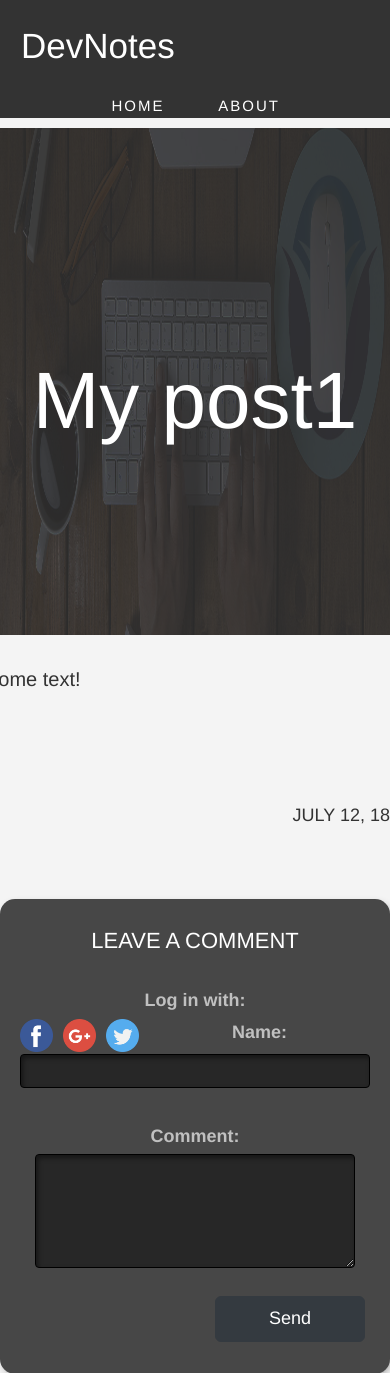
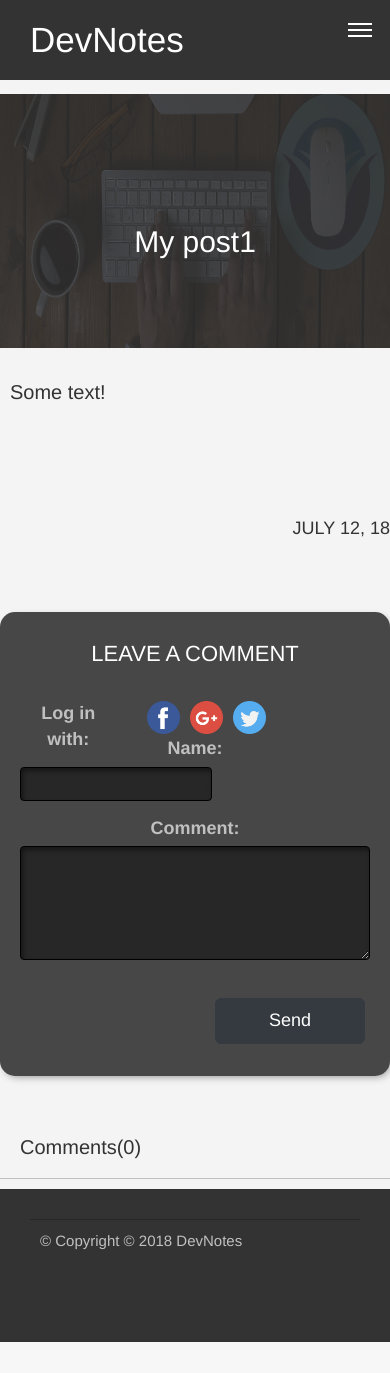
Before and after one commit to HelenShy/Flask_BlogSite, a Flask app: a page that uses my_blog/templates/base.html in a window 390 px wide. Shown: the top 1373 px of the page. After the commit the page ends 1342 px from the top, so only its background shows below. Run offline with Flask 2, Linux system fonts and the light colour scheme; data comes from the database, SQL or seed files in the repository; both versions use the stored data as it was after the commit; parts of the project's set-up code (start-up, migrations or seed data) failed here and were passed over; some libraries are stand-ins or nearby versions.

Commit message:
Made site design more responsive

```diff
--- a/my_blog/blueprints/blog/templates/comment_form.html
+++ b/my_blog/blueprints/blog/templates/comment_form.html
@@ -4,8 +4,8 @@
       {{ form.hidden_tag() }}
       <h2>LEAVE A COMMENT</h2>
 
+
       <div class="form-group row">
-
         {% if session['current_profile'] %}
           <label class="col-sm-2 col-form-label">Name:</label>
           <div class="col-sm-6 form-logged-in-user">
@@ -15,8 +15,8 @@
             <a class="btn btn-dark btn-logout_social-profile" href="{{ url_for('profile.logout') }}">Logout from {{ oauth_provider }}</a>
           </div>
         {% else %}
-          <label class="col-sm-2 col-form-label">Log in with:</label>
-          <div class="col-sm-3">
+          <label class="col-sm-2 col-xs-4 col-form-label">Log in with:</label>
+          <div class="col-sm-4 col-xs-7">
 
             {% macro show_provider_button(display_name) %}
               <a href="{{ url_for(display_name + '.connect_' + display_name) }}">
@@ -31,18 +31,18 @@
           </div>
 
           <div class="form-group {% if form.sender.errors %} has-error {% endif %}">
-            <div class="col-sm-1 col-form-label">{{form.sender.label() | safe}}</div>
-            <div class="col-sm-6">
+            <div class="col-sm-2 col-xs-4 col-form-label">{{form.sender.label() | safe}}</div>
+            <div class="col-sm-4 col-xs-7">
               {{ form.sender(placeholder="", class="form-control", maxlength=128) | safe}}
             </div>
             <p class="col-sm-7 help-block">
               {{ form.sender.errors[0] | safe}}
           </div>
         {% endif %}
-
       </div>
 
-      <div class="form-group {% if form.content.errors %} has-error {% endif %}">
+
+      <div class="form-group row {% if form.content.errors %} has-error {% endif %}">
          <div class="col-sm-2 col-form-label">{{form.content.label() | safe}}</div>
          <div class="col-sm-10">
            {{ form.content(placeholder="", class="form-control", rows='5', maxlength=516) | safe}}
--- a/my_blog/blueprints/blog/templates/read.html
+++ b/my_blog/blueprints/blog/templates/read.html
@@ -29,9 +29,9 @@
         <svg class="icon">
           <use xlink:href="{{ url_for('static', filename='img/sprite.svg#icon-price-tags') | replace('%23', '#')}}"></use>
         </svg>
-        {% if  blogpost._tags.items %}
+        {% if  blogpost._tags.__len__() > 0 %}
           {% for tag in blogpost._tags %}
-            <div class="tag"><a href="{{url_for('blog.tag', name=tag.name)}}">{{tag}}</a></div>
+            <div class="tag"><a href="{{url_for('main.tag', name=tag.name)}}">{{tag}}</a></div>
           {% endfor %}
         {% endif %}
       </div>
--- a/my_blog/static/css/main.css
+++ b/my_blog/static/css/main.css
@@ -26,6 +26,7 @@ header{
   min-height:80vh;
 }
 
+
 .footer{
   min-height:10vh;
 }
@@ -41,7 +42,7 @@ header{
      overflow: hidden;
      clip-path:polygon(0 0, 100% 0, 100% 85vh, 0 100%);
      position: relative;
-     z-index: -1;
+
    }
 
    .bg_video{
@@ -106,93 +107,312 @@ header{
    }
 
    .header--standard{
-     height: 14vh;
      background: #333;
    }
 
+   .header--standard.main_page{
+     background-color: rgba(0, 0, 0, 0);
+   }
 
+    .header--standard.main_page .navbar__logo{
+    display:none;
+    }
 
 
 /* ==========================================================================
    Navbar custom styles
    ========================================================================== */
-
-
-
-.navbar{
-  position:absolute;
-  top:0;
-  width: 100%;
-  z-index: 50;
-  margin-bottom: 0;
-  vertical-align: middle;
-  padding:1rem;
+header{
+position:relative;
 }
 
-.navbar-main, .navbar-admin{
-    display: inline-block;
-    padding:1.5rem;
-    height:100%;
-    vertical-align: middle;
+.header--standard.main_page{
+ position:absolute;
+ top:0;
+ left:0;
+ right:0;
 }
 
-.header--standard .navbar-main{
-  float: right;
+.main_page nav{
+ float:left;
+ }
+
+ .navbar{
+  margin-bottom: 0;
+  min-height:0px;
+  border:0px;
 }
 
-
-.navbar-item {
-  height: 5rem;
-  padding: 2.5rem;
-  font-size: 18px;
-  line-height: 20px;
-  color: white;
-  font-size: 1.5rem;
-  letter-spacing: 2px;
+.header--standard a:hover,
+.header--standard a:focus,
+.header--standard a:hover{
+  color:#C8543B;
+  text-decoration: none;
 }
 
-.navbar-main a.navbar-item.active{
- color:#FF5733;
- cursor:default;
-}
-
-.navbar-item:hover,
-.navbar-item:focus {
-  text-decoration: none;
-  color: #FF5733;
-  background-color: transparent;
-}
-
-.navbar__logo, .navbar__logo:active{
-  padding:1rem;
-  font-family:  Oswald, "Helvetica Neue", Arial, Helvetica, Verdana, sans-serif;
-  display:inline-block;
-  text-align: left;
-  color:white;
-  font-size:3.5rem;
-  background-color: white;
-  color: transparent;
-  /* text-shadow: 0px 2px 3px rgba(255,255,255,0.5); */
-  text-shadow:none;
-  -webkit-background-clip: text;
-     -moz-background-clip: text;
-          background-clip: text;
-  text-decoration:none;
-}
-
-.navbar__logo:hover{
-  text-decoration: none;
-  color:white;
-  text-shadow: 0px 2px 3px rgba(255,255,255,0.5);
+.header--standard a.navbar__logo:hover,
+.header--standard a.navbar__logo:focus,
+.header--standard a.navbar__logo:hover{
+    color:white;
+    text-shadow: 0px 2px 3px rgba(255,255,255,0.5);
   transform: translateY(-1px);
 }
 
-.navbar__logo:active{
+.header--standard a.navbar__logo:active{
   text-decoration: none;
   color:white;
   text-shadow: none;
   transform: translateY(1px);
 }
+
+.navbar__logo, .navbar__logo:active{
+  padding:1.5rem;
+  font-family:  Oswald, "Helvetica Neue", Arial, Helvetica, Verdana, sans-serif;
+  display:inline-block;
+  text-align: left;
+  font-size:3.5rem;
+  background-color: white;
+  color: transparent;
+  text-shadow:none;
+  -webkit-background-clip: text;
+     -moz-background-clip: text;
+          background-clip: text;
+}
+
+nav {
+  float: right;
+}
+
+
+@media screen and (max-width: 940px) {
+  nav {
+    visibility: hidden;
+    height: 0;
+    float: none;
+    position: fixed;
+    right: 0;
+    left: 0;
+    background: black;
+    transition: all 0.4s ease;
+    transition-delay: 0.2s;
+  }
+}
+
+nav ul.main-navigation {
+  list-style: none;
+  padding: 0;
+  margin: 0;
+}
+
+@media screen and (max-width: 940px) {
+  nav ul.main-navigation {
+    width: 100%;
+    padding: 0 20px;
+    height: 100%;
+    overflow-y: scroll;
+  }
+}
+
+nav ul.main-navigation li {
+  position: relative;
+  float: left;
+}
+
+@media screen and (min-width: 941px) {
+  nav ul.main-navigation li:not(:first-child) {
+    margin-left: 30px;
+  }
+  nav ul.main-navigation li:not(:last-child) {
+    margin-right: 30px;
+  }
+  nav ul.main-navigation li:nth-child(-n+4):after {
+    position: absolute;
+    top: 34px;
+    right: -30px;
+    content: "/";
+    font-family: inherit;
+    font-size: 12px;
+    font-weight: normal;
+    color: gray;
+  }
+}
+
+@media screen and (max-width: 940px) {
+  nav ul.main-navigation li {
+    float: none;
+    width: 100%;
+    margin: 0;
+    text-align: center;
+    transition: all 0.3s ease;
+    transform: scale(1.1) translateY(-20px);
+    opacity: 0;
+  }
+  nav ul.main-navigation li:nth-child(1) {
+    transition-delay: 0.25s;
+  }
+  nav ul.main-navigation li:nth-child(2) {
+    transition-delay: 0.2s;
+  }
+  nav ul.main-navigation li:nth-child(3) {
+    transition-delay: 0.15s;
+  }
+  nav ul.main-navigation li:nth-child(4) {
+    transition-delay: 0.1s;
+  }
+  nav ul.main-navigation li:nth-child(5) {
+    transition-delay: 0.05s;
+  }
+}
+
+nav ul.main-navigation li a {
+  text-transform: uppercase;
+  text-decoration: none;
+  color: white;
+  font-size: 1.3rem;
+  font-weight: 600;
+  letter-spacing: 0.25em;
+  display: block;
+  transition: none;
+}
+
+@media screen and (min-width: 941px) {
+  nav ul.main-navigation li a {
+    line-height: 80px;
+    transition: box-shadow 0.3s ease;
+    box-shadow: inset 0 0 0 white;
+  }
+  nav ul.main-navigation li a:hover {
+    box-shadow: inset 0 -3px 0 white;
+  }
+}
+
+@media screen and (max-width: 940px) {
+  nav ul.main-navigation li a {
+    transition: none;
+    text-transform: none;
+    font-size: 20px;
+    letter-spacing: 0;
+    font-weight: 400;
+    line-height: 64px;
+    border-bottom: 1px solid rgba(255, 255, 255, 0.15);
+  }
+}
+
+.menustate {
+  position: absolute;
+  top: 2px;
+  right: 2px;
+  display: block;
+  display: none;
+  width: 56px;
+  height: 56px;
+  cursor: pointer;
+}
+@media screen and (max-width: 940px) {
+  .menustate {
+    display: block;
+  }
+}
+
+.menustate span {
+  position: absolute;
+  top: 27px;
+  left: 16px;
+  width: 24px;
+  height: 2px;
+  display: block;
+  background: white;
+  pointer-events: none;
+}
+
+.menustate span:before, .menustate span:after {
+  content: "";
+  position: absolute;
+  top: 0;
+  left: 0;
+  width: 24px;
+  height: 2px;
+  background: white;
+  transition: all 0.2s ease;
+}
+
+.menustate span::before {
+  transform: translateY(-6px);
+}
+
+.menustate span::after {
+  transform: translateY(6px);
+}
+
+
+#mNav:checked ~ nav {
+  visibility: visible;
+
+  transition: all 0.2s ease;
+
+}
+@media screen and (max-width: 940px) {
+  #mNav:checked ~ nav {
+    height: 100vh;
+    position:fixed;
+    z-index:15;
+
+  }
+
+  .header--standard, .header--standard.main_page{
+  position:fixed;
+  top:0;
+  left:0;
+  right:0;
+  z-index:10;
+  }
+
+ .header--standard.main_page{
+   background: #333;
+ }
+
+ .header--standard.main_page .navbar__logo{
+   display:inline-block;
+  }
+}
+
+#mNav:checked ~ header{
+    transition-delay: 0.1s;
+    position:relative;
+}
+
+#mNav:checked ~ nav ul li {
+  transform: scale(1) translateY(0);
+  opacity: 1;
+}
+#mNav:checked ~ nav ul li:nth-child(1) {
+  transition-delay: 0.05s;
+}
+#mNav:checked ~ nav ul li:nth-child(2) {
+  transition-delay: 0.1s;
+}
+#mNav:checked ~ nav ul li:nth-child(3) {
+  transition-delay: 0.15s;
+}
+#mNav:checked ~ nav ul li:nth-child(4) {
+  transition-delay: 0.2s;
+}
+#mNav:checked ~ nav ul li:nth-child(5) {
+  transition-delay: 0.25s;
+}
+#mNav:checked + .menustate span {
+  visibility: hidden;
+}
+#mNav:checked + .menustate span::before {
+  transform: translateY(0) rotate(45deg);
+  visibility: visible;
+}
+#mNav:checked + .menustate span::after {
+  transform: translateY(0) rotate(-45deg);
+  visibility: visible;
+}
+
+
 
 /* ========================================================================== #FD7272
    Flashes styling
@@ -204,7 +424,7 @@ header{
     min-width: 15vw;
     text-align: center;
     position: absolute;
-    z-index: 100000;
+    z-index: 10;
     bottom: 80%;
     left: 7%;
     margin-left: -80px;
@@ -307,6 +527,15 @@ header{
   padding: 6rem 8rem;
   position: relative;
   overflow: hidden;
+}
+
+@media screen and (max-width: 560px) {
+.blogpost-intro{
+  padding: 1rem 2rem;
+}
+.blogpost-intro h4.card-title a{
+  font-size:2.5rem;
+}
 }
 
 .blogpost-intro__title{
@@ -430,6 +659,12 @@ header{
   text-align: justify;
 }
 
+@media screen and (max-width: 992px) {
+ .sidebar{
+ display:none;
+ }
+}
+
 .sidebar h2{
   font-size:2rem;
   text-align: center;
@@ -491,6 +726,12 @@ header{
    vertical-align: middle;
  }
 
+@media screen and (max-width: 560px) {
+  .blogpost__header{
+   max-height: 30vh;
+ }
+}
+
 .blogpost__title{
   position:absolute;
   top:0;
@@ -503,7 +744,6 @@ header{
   vertical-align: middle;
 }
 
-
 .blogpost__title h1{
   box-sizing: border-box;
   position: absolute;
@@ -513,6 +753,18 @@ header{
   transform: translate(-50%,-50%);
   font-size:8rem;
   color:white;
+}
+
+@media screen and (max-width: 940px) {
+ .blogpost__title h1{
+  font-size:6rem;
+ }
+}
+
+@media screen and (max-width: 560px) {
+ .blogpost__title h1{
+  font-size:3rem;
+ }
 }
 
 .blogpost__picture:after{
@@ -532,12 +784,21 @@ header{
   height:100vh;
 }
 
+@media screen and (max-width: 560px) {
+.blogpost__picture img{
+  height:50vh;
+}
+}
 
 .blogpost__text{
   padding:3rem 0rem 5rem;
   font-size: 2rem;
   position: relative;
   text-align: justify;
+}
+
+.blogpost__text p{
+  padding:0rem 2.5rem;
 }
 
 .blogpost__text h2{
@@ -703,6 +964,7 @@ margin:3rem 0rem;
   background: #474747;
   color:silver;
   font-size: 1.8rem;
+
 }
 
 .comment-form h2{
--- a/my_blog/templates/base.html
+++ b/my_blog/templates/base.html
@@ -19,38 +19,31 @@
     <header class="header">
       {% block header %}
         <div class="header--standard">
-          <nav class="navbar" role="navigation">
+          <div class="container">
             <a class="navbar__logo" href="{{url_for('main.index')}}">DevNotes</a>
-            <div class="navbar-main">
-              <button type="button" class="navbar-toggle collapsed" data-toggle="collapse" data-target="#navbar" aria-expanded="false" aria-controls="navbar">
-              <span class="sr-only">Toggle navigation</span>
-              <span class="icon-bar"></span>
-              <span class="icon-bar"></span>
-              <span class="icon-bar"></span>
-              </button>
+            <input type="checkbox" id="mNav" style="display: none">
+            <label for="mNav" class="menustate"><span></span></label>
+            <nav class="navbar" role="navigation">
+              <ul class="main-navigation">
 
-              <a class="navbar-item" href="{{url_for('main.index')}}">HOME</a>
-              <a class="navbar-item" href="#">ABOUT</a>
+                <li class="navbar-item"><a href="{{url_for('main.index')}}">HOME</a></li>
+                <li class="navbar-item"><a href="#">ABOUT</a></li>
 
-              {% if current_user.is_authenticated %}
-                <div class="navbar-admin">
-                <a class="navbar-item" href="{{url_for('blog.add')}}">
-                  <svg class="icon">
-                    <use xlink:href="{{ url_for('static', filename='img/sprite.svg#icon-new-message') | replace('%23', '#')}}"></use>
-                  </svg>
-                  NEW POST
-                </a>
-                <a class="navbar-item" href="{{url_for('admin.blogposts_panel')}}">
-                  ADMIN
-                </a>
-                <a class="navbar-item" href="{{url_for('auth.logout')}}">LOG OUT</a>
-                </div>
-              {% endif %}
+                {% if current_user.is_authenticated %}
 
-            </div>
+                    <li class="navbar-item"><a href="{{url_for('blog.add')}}">
+                      <svg class="icon">
+                        <use xlink:href="{{ url_for('static', filename='img/sprite.svg#icon-new-message') | replace('%23', '#')}}"></use>
+                      </svg>
+                      NEW POST</a></li>
+                    <li class="navbar-item"><a href="{{url_for('admin.blogposts_panel')}}">ADMIN</a></li>
+                    <li class="navbar-item"><a href="{{url_for('auth.logout')}}">LOG OUT</a></li>
 
-              <!--/.navbar-collapse -->
-          </nav>
+                {% endif %}
+
+              </ul>
+            </nav>
+          </div>
         </div>
       {% endblock %}
     </header>
@@ -120,8 +113,6 @@
     </div>
   </footer>
 
-  <script src="//ajax.googleapis.com/ajax/libs/jquery/1.11.2/jquery.min.js"></script>
-
   <script src="{{ url_for('static', filename='js/vendor/bootstrap.min.js')}}"></script>
 
   <script src="{{ url_for('static', filename='js/main.js')}}"></script>
```
Also changed, not shown: my_blog/blueprints/main/templates/home.html (+24 -27 lines), my_blog.db.
